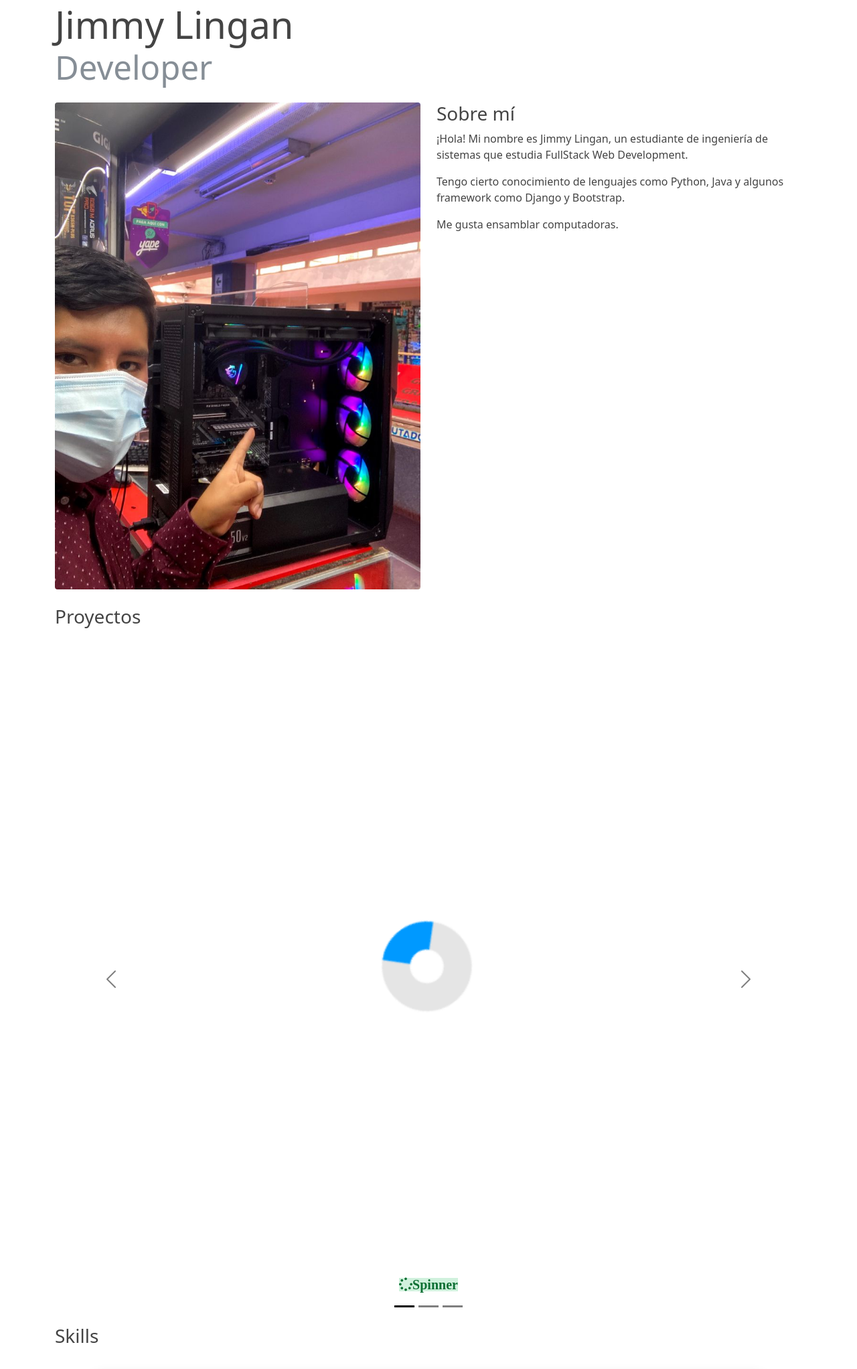
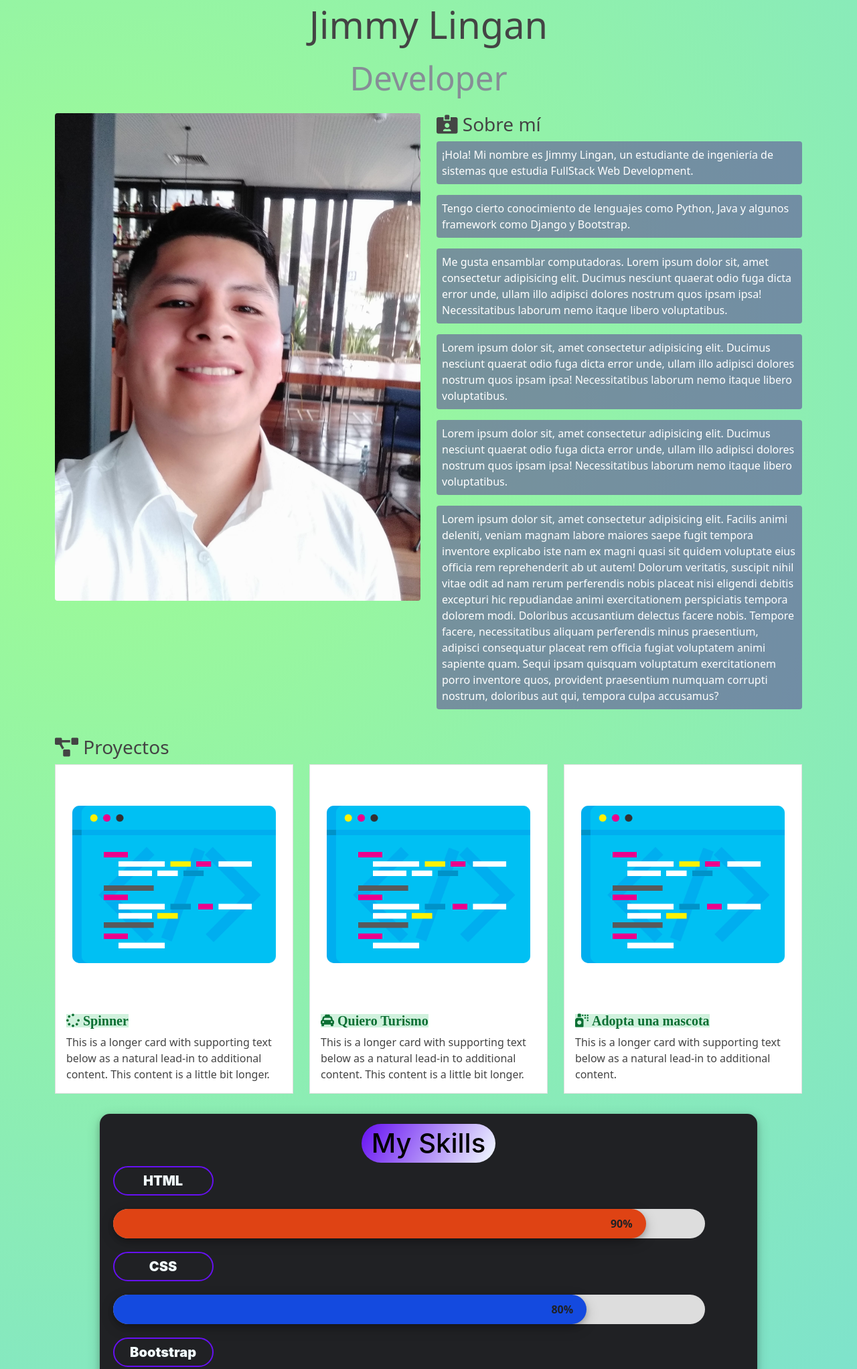
Before and after one commit to jy-lingan/Portafolio-Bootstrap, a plain HTML site: page index.html in a window 1280 px wide. Shown: the part 117-2161 px from the top of the page at 67% size. Drawn offline with nearby package versions, Linux system fonts and the light colour scheme.

Commit message:
Proyecto modificado

```diff
--- a/css/style.css
+++ b/css/style.css
@@ -1,3 +1,7 @@
+body{
+    background-image: radial-gradient( circle farthest-corner at 10% 20%,  rgba(160,253,145,1) 0%, rgba(112,215,229,1) 90% );
+}
+
 .skillcard {
     position        : relative;
     width           : 90%;
--- a/index.html
+++ b/index.html
@@ -1,5 +1,5 @@
 <!DOCTYPE html>
-<html lang="es">
+<html>
 
 <head>
     <meta charset="UTF-8">
@@ -17,6 +17,7 @@
 
 <body>
 
+    <header>
         <!-- Nav -->
         <nav class="navbar navbar-expand-lg navbar-dark bg-dark">
             <div class="container">
@@ -31,93 +32,125 @@
                 <div class="collapse navbar-collapse" id="navbar">
                     <ul class="navbar-nav ms-auto">
                         <li class="nav-item active" aria-current="page">
-                        <a class="nav-link" href="#skills">Skills</a>
+                            <a class="nav-link" href="#MySkills"><i class="fab fa-dev"></i> Skills</a>
                         </li>
                         <li class="nav-item">
-                        <a class="nav-link" href="#proyectos">Proyectos</a>
+                            <a class="nav-link" href="#proyectos"><i class="fas fa-project-diagram"></i> Proyectos</a>
                         </li>
                         <li class="nav-item">
-                        <a class="nav-link" href="#contacto">Contacto</a>
+                            <a class="nav-link" href="#contacto"><i class="far fa-id-card"></i> Contacto</a>
                         </li>
                     </ul>
                 </div>
             </div>
         </nav>
-    <!-- Nav -->
+        <!--Fin Nav -->
+    </header>
 
+
+    <div class="container">
+        <!--Cuerpo-->
+
+
+        <!-- Titulo -->
         <div class="container mt-4">
             <h2 class="display-4 mb-4">
-            Jimmy Lingan
-            <small class="d-block text-muted">Developer</small>
+                <p class="text-center">Jimmy Lingan</p>
+                <p class="text-center"><small class="d-block text-muted">Developer</small></p>
+
             </h2>
+        </div>
+        <!-- Fin Titulo -->
+
+
+        <!-- Sobre mí -->
         <div class="row mb-4">
             <div class="col-12 col-lg-6 mb-4 mb-lg-0">
-                <img src="img/ensamblar.jpeg" alt="" class="img-fluid rounded">
+                <img src="img/cala.jpg" alt="JimDev" class="img-fluid rounded">
             </div>
             <div class="col-12 col-lg-6">
-                <h3 id="home">Sobre mí</h3>
-                <p>¡Hola! Mi nombre es Jimmy Lingan, un estudiante de ingeniería de sistemas que estudia FullStack Web
+                <h3 id="home"><i class="fas fa-id-card-alt"></i> Sobre mí</h3>
+                <p class="bg-primary p-2 text-white bg-opacity-50 animate__heartBeat rounded">¡Hola! Mi nombre es Jimmy
+                    Lingan, un estudiante de
+                    ingeniería de sistemas que estudia FullStack Web
                     Development.</p>
-                <p>Tengo cierto conocimiento de lenguajes como Python, Java y algunos framework como Django y Bootstrap.
+                <p class="bg-primary p-2 text-white bg-opacity-50 animate__heartBeat rounded">Tengo cierto conocimiento
+                    de lenguajes como Python,
+                    Java y algunos framework como Django y Bootstrap.
                 </p>
-                <p>Me gusta ensamblar computadoras.
+                <p class="bg-primary p-2 text-white bg-opacity-50 animate__heartBeat rounded">Me gusta ensamblar
+                    computadoras.
+                    Lorem ipsum dolor sit, amet consectetur adipisicing elit. Ducimus nesciunt quaerat odio fuga dicta
+                    error unde, ullam illo adipisci dolores nostrum quos ipsam ipsa! Necessitatibus laborum nemo itaque
+                    libero voluptatibus.
+                <p class="bg-primary p-2 text-white bg-opacity-50 animate__heartBeat rounded">Lorem ipsum dolor sit,
+                    amet consectetur adipisicing elit. Ducimus nesciunt quaerat odio fuga dicta
+                    error unde, ullam illo adipisci dolores nostrum quos ipsam ipsa! Necessitatibus laborum nemo itaque
+                    libero voluptatibus.
+                <p class="bg-primary p-2 text-white bg-opacity-50 animate__heartBeat rounded">Lorem ipsum dolor sit,
+                    amet consectetur adipisicing elit. Ducimus nesciunt quaerat odio fuga dicta
+                    error unde, ullam illo adipisci dolores nostrum quos ipsam ipsa! Necessitatibus laborum nemo itaque
+                    libero voluptatibus.
                 </p>
+                <p class="bg-primary p-2 text-white bg-opacity-50 animate__heartBeat rounded">Lorem ipsum dolor sit,
+                    amet consectetur adipisicing elit. Facilis animi deleniti, veniam magnam labore maiores saepe fugit
+                    tempora inventore explicabo iste nam ex magni quasi sit quidem voluptate eius officia rem
+                    reprehenderit ab ut autem! Dolorum veritatis, suscipit nihil vitae odit ad nam rerum perferendis
+                    nobis placeat nisi eligendi debitis excepturi hic repudiandae animi exercitationem perspiciatis
+                    tempora dolorem modi. Doloribus accusantium delectus facere nobis. Tempore facere, necessitatibus
+                    aliquam perferendis minus praesentium, adipisci consequatur placeat rem officia fugiat voluptatem
+                    animi sapiente quam. Sequi ipsam quisquam voluptatum exercitationem porro inventore quos, provident
+                    praesentium numquam corrupti nostrum, doloribus aut qui, tempora culpa accusamus?</p>
             </div>
         </div>
+        <!-- Fin Sobre mí -->
 
-        <h3 id="proyectos">Proyectos</h3>
 
-        <div id="carouselExampleDark" class="carousel carousel-dark slide" data-bs-ride="carousel">
-            <div class="carousel-indicators">
-                <button type="button" data-bs-target="#carouselExampleDark" data-bs-slide-to="0" class="active"
-                    aria-current="true" aria-label="Slide 1"></button>
-                <button type="button" data-bs-target="#carouselExampleDark" data-bs-slide-to="1"
-                    aria-label="Slide 2"></button>
-                <button type="button" data-bs-target="#carouselExampleDark" data-bs-slide-to="2"
-                    aria-label="Slide 3"></button>
-            </div>
-            <div class="carousel-inner">
-                <div class="carousel-item active" data-bs-interval="10000">
-                    <img src="img/spinner.png" class="d-block w-100" alt="spinner">
-                    <div class="carousel-caption d-none d-md-block">
-                        <h5><a class="alert-success text-decoration-none fa fa-spinner"
-                                href="https://spinner-jimdev.netlify.app/">Spinner</a></h5>
+
+
+        <!-- Proyectos -->
+        <h3 id="proyectos"><i class="fas fa-project-diagram"></i> Proyectos</h3>
+        <div class="row row-cols-1 row-cols-md-3 g-4">
+            <div class="col">
+                <div class="card">
+                    <img src="img/512px.png" class="card-img-top" alt="project-1">
+                    <div class="card-body">
+                        <h5 class="card-title"><a class="alert-success text-decoration-none fa fa-spinner"
+                                href="https://spinner-jimdev.netlify.app/"> Spinner</a></h5>
+                        <p class="card-text">This is a longer card with supporting text below as a natural lead-in
+                            to additional content. This content is a little bit longer.</p>
                     </div>
                 </div>
-                <div class="carousel-item" data-bs-interval="2000">
-                    <img src="https://external-content.duckduckgo.com/iu/?u=https%3A%2F%2Fimg4.imageshack.us%2Fimg4%2F521%2Fdmfull34y.jpg&f=1&nofb=1"
-                        class="d-block w-100" alt="turismo">
-                    <div class="carousel-caption d-none d-md-block">
-                        <h5><a class="alert-success text-decoration-none fa fa-taxi"
-                                href="https://ejercicio-8-bootstrap-5-jimdev.netlify.app/">Quiero Turismo</a></h5>
+            </div>
+            <div class="col">
+                <div class="card">
+                    <img src="img/512px.png" class="card-img-top" alt="project-2">
+                    <div class="card-body">
+                        <h5 class="card-title"><a class="alert-success text-decoration-none fa fa-taxi"
+                                href="https://ejercicio-8-bootstrap-5-jimdev.netlify.app/"> Quiero Turismo</a></h5>
+                        <p class="card-text">This is a longer card with supporting text below as a natural lead-in
+                            to additional content. This content is a little bit longer.</p>
                     </div>
                 </div>
-                <div class="carousel-item">
-                    <img src="https://imagesvc.meredithcorp.io/v3/mm/image?url=https%3A%2F%2Fimages.media-allrecipes.com%2Fuserphotos%2F1341905.jpg&w=596&h=596&c=sc&poi=face&q=85"
-                        class="d-block w-50" alt="cocina">
-                    <div class="carousel-caption d-none d-md-block">
-                        <h5><a class="alert-success text-decoration-none fa fa-meal"
-                                href="https://zealous-aryabhata-9fa754.netlify.app/">Bloc de
-                                cocina</a></h5>
+            </div>
+            <div class="col">
+                <div class="card">
+                    <img src="img/512px.png" class="card-img-top" alt="project-3">
+                    <div class="card-body">
+                        <h5 class="card-title"><a class="alert-success text-decoration-none fa fa-spray-can"
+                                href="https://laughing-bhaskara-b43c5f.netlify.app"> Adopta una mascota</a></h5>
+                        <p class="card-text">This is a longer card with supporting text below as a natural lead-in
+                            to additional content.</p>
                     </div>
                 </div>
-
-                <button class="carousel-control-prev" type="button" data-bs-target="#carouselExampleDark"
-                    data-bs-slide="prev">
-                    <span class="carousel-control-prev-icon" aria-hidden="true"></span>
-                    <span class="visually-hidden">Previous</span>
-                </button>
-                <button class="carousel-control-next" type="button" data-bs-target="#carouselExampleDark"
-                    data-bs-slide="next">
-                    <span class="carousel-control-next-icon" aria-hidden="true"></span>
-                    <span class="visually-hidden">Next</span>
-                </button>
             </div>
         </div>
+        <!-- Fin Proyectos -->
 
-        <h3 id="skills" class="animate__heartBeat">Skills</h3>
+
+        <!-- Skills -->
+        <div class="container">
             <div class="row mb-4">
-
                 <div id="page-skill">
                     <div id="body-skill">
                         <div class="skillcard">
@@ -162,10 +195,13 @@
                         </div>
                     </div>
                 </div>
+            </div>
+        </div>
+        <!-- Fin Skills -->
 
-        </div>
-
-        <h3 id="contacto">Contáctame</h3>
+        <!-- Contáctame -->
+        <div class="container">
+            <h3 id="contacto"><i class="far fa-id-card"></i> Contáctame</h3>
             <div class="col-md-6">
                 <form action="https://submit-form.com/yw5WUPJ1">
                     <label for="name" class="form-label">Nombre</label>
@@ -178,18 +214,29 @@
                     <button type="submit" class="btn btn-primary">Envíar</button>
                 </form>
             </div>
+        </div>
+        <!-- Fin Contáctame  -->
 
-    </div>
 
         <!-- footer -->
-    <footer class="bg-light py-4">
-        <div class="container">
-            <p class="text-center mb-0">&copy; 2021 Jimmy Lingan. Todos los derechos reservados.</p>
+        <footer class=" py-4">
+            <div class="d-flex justify-content-between py-4 my-4 border-top">
+                <p class=" text-center text-dark">&copy; 2021 Jimmy Lingan. Todos los derechos reservados.</p>
+                <ul class="list-unstyled d-flex">
+                    <li class="ms-3"><a class="link-dark" href="https://twitter.com/jiyelime" target="_blank"><i
+                                class="fab fa-twitter"></i></a></li>
+                    <li class="ms-3"><a class="link-dark" href="https://www.instagram.com/jiyelime/" target="_blank"><i
+                                class="fab fa-instagram"></i></a></li>
+                    <li class="ms-3"><a class="link-dark" href="https://www.facebook.com/jiyelime" target="_blank"><i
+                                class="fab fa-facebook"></i></a></li>
+
+                </ul>
             </div>
         </footer>
         <!-- footer -->
 
-    </div>
+
+    </div> <!-- Fin Cuerpo-->
 
 
     <script src="https://cdn.jsdelivr.net/npm/bootstrap@5.1.1/dist/js/bootstrap.bundle.min.js"
```
Also changed, not shown: img/cala.jpg (added), 1 other file. Lines whose indentation alone changed are shown as unchanged.
